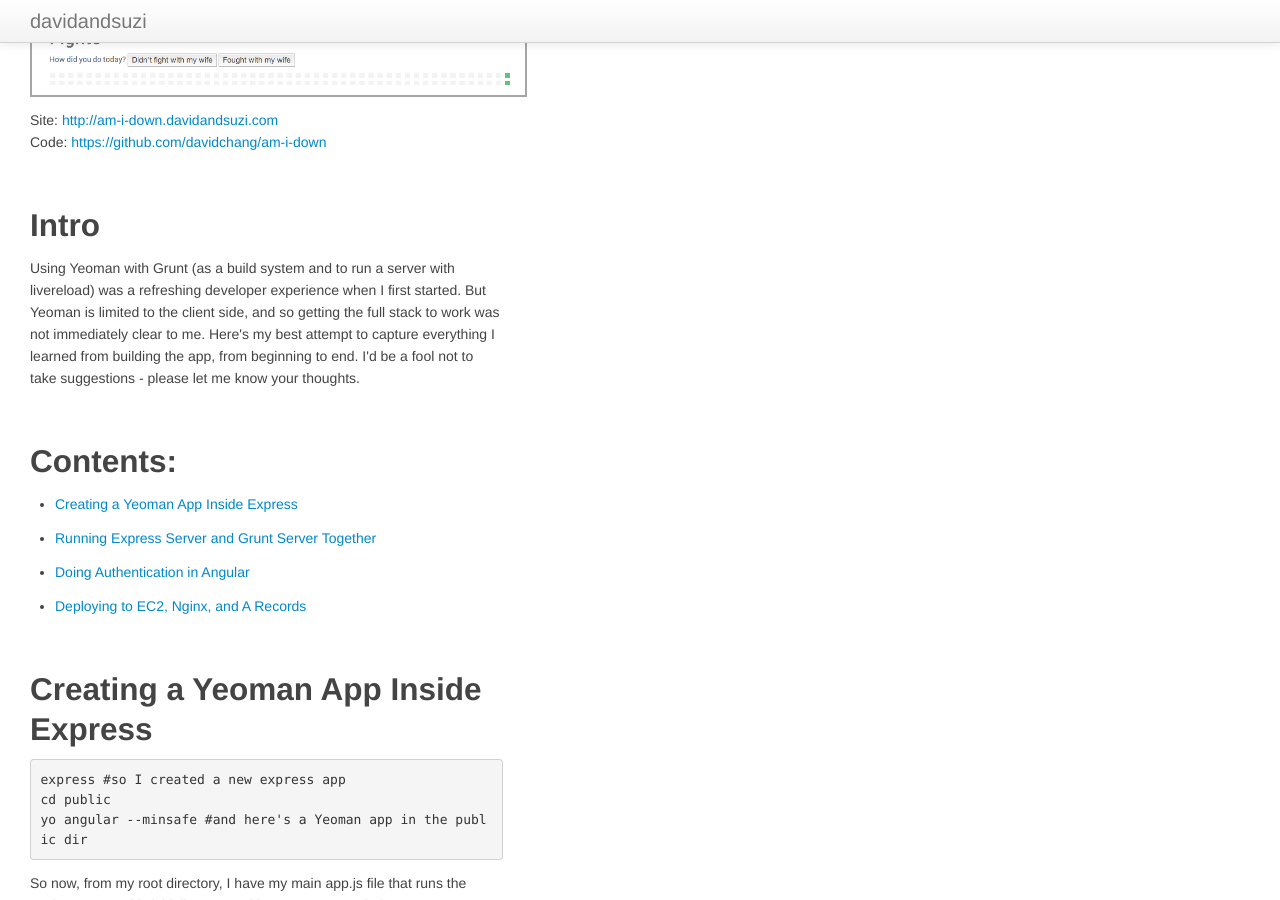
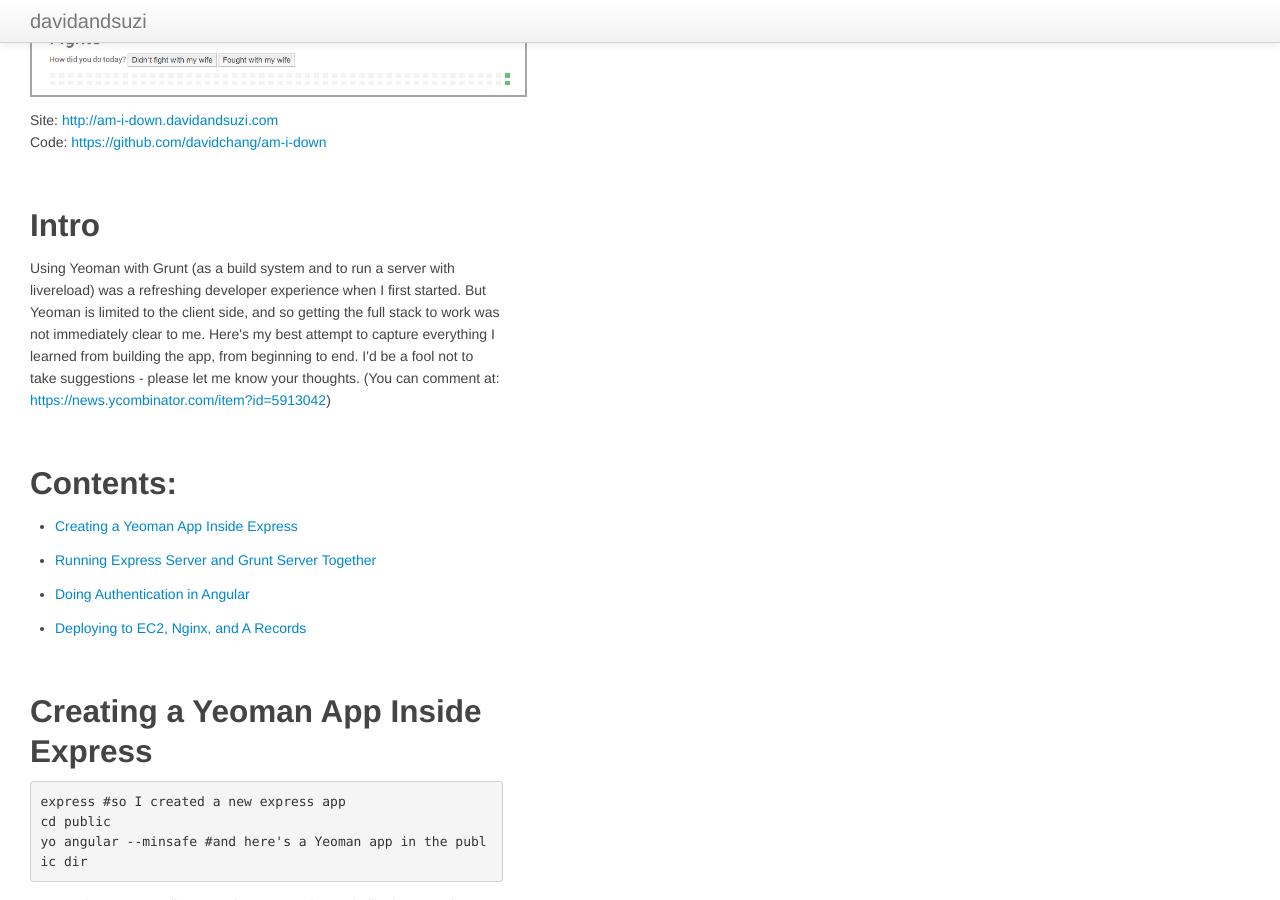
Before and after one commit to davidchang/davidandsuzi.com, a Jekyll site: the page built from _posts/2013-06-19-building-am-i-down.html, in a window 1280 px wide and 900 px high, scrolled down 347 px. Built offline with Jekyll 4.4.1, drawn with Linux system fonts in a browser that asks for light colours.

Commit message:
Update 2013-06-19-building-am-i-down.html

```diff
--- a/_posts/2013-06-19-building-am-i-down.html
+++ b/_posts/2013-06-19-building-am-i-down.html
@@ -36,7 +36,7 @@ h2 {
 <h2>Intro</h2>
 
 <p>
-Using Yeoman with Grunt (as a build system and to run a server with livereload) was a refreshing developer experience when I first started. But Yeoman is limited to the client side, and so getting the full stack to work was not immediately clear to me. Here's my best attempt to capture everything I learned from building the app, from beginning to end. I'd be a fool not to take suggestions - please let me know your thoughts.
+Using Yeoman with Grunt (as a build system and to run a server with livereload) was a refreshing developer experience when I first started. But Yeoman is limited to the client side, and so getting the full stack to work was not immediately clear to me. Here's my best attempt to capture everything I learned from building the app, from beginning to end. I'd be a fool not to take suggestions - please let me know your thoughts. (You can comment at: <a href='https://news.ycombinator.com/item?id=5913042'>https://news.ycombinator.com/item?id=5913042</a>)
 </p>
 
 <h2>Contents:</h2>
```
